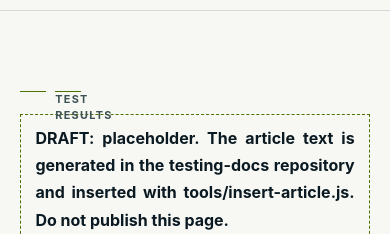
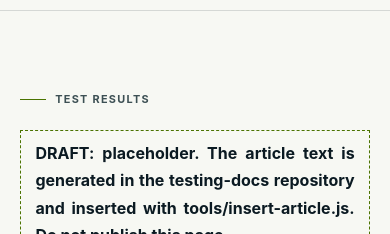
Before and after one commit to deep-proof/website, a plain HTML site: page docs/ai-agents-misread-long-documents.html in a window 390 px wide. Shown: the part 61-295 px from the top of the page. Drawn offline with Linux system fonts and the light colour scheme.

Commit message:
Article page: eyebrow label not drawn as a line; title on two lines at phone width (S6)

```diff
--- a/docs/ai-agents-misread-long-documents.html
+++ b/docs/ai-agents-misread-long-documents.html
@@ -66,7 +66,7 @@
     </header>
 
     <main id="main-content" class="legal-content">
-      <p class="eyebrow"><span></span> <span data-i18n="test_results">Test results</span></p>
+      <p class="eyebrow"><span></span> <b class="eyebrow-label" data-i18n="test_results">Test results</b></p>
       <p class="english-note" data-i18n="art_english_note">This article is available in English only. The navigation, the form and the privacy texts on this page are in your language.</p>
 <!-- ARTICLE:BEGIN sha256=b33154030349fb14c3ec8e3993f1a66b943d7131135335ce3d328e5abde7cca0 -->
 <article lang="en" class="article-copy">
--- a/docs/styles.css
+++ b/docs/styles.css
@@ -551,6 +551,7 @@ h1, h2 { font-weight: 500; }
 /* ---------- Article page (ai-agents-misread-long-documents.html) ----------
    The article body between the ARTICLE markers is generated English text; the
    frame, the form and its messages are translated. */
+.eyebrow .eyebrow-label { font-weight: inherit; }
 .english-note { max-width: 46rem; margin: 0 0 2.5rem; padding: .8rem 1rem; border-left: 2px solid var(--acid); color: var(--mist); font-size: .9rem; line-height: 1.55; }
 html[lang="en"] .english-note { display: none; }
 .article-copy { max-width: 46rem; color: var(--mist); font-size: 1.05rem; line-height: 1.7; }
@@ -604,7 +605,7 @@ html[lang="en"] .english-note { display: none; }
 .rf-result p { margin: 0 0 .7rem; color: var(--mist); }
 .rf-result #rf-success { color: var(--paper); font-weight: 650; }
 .rf-link-row a { color: var(--acid); border-bottom: 1px solid currentColor; word-break: break-all; }
-@media (max-width: 640px) { .report-request-form { grid-template-columns: 1fr; } .article-copy { font-size: 1rem; } }
+@media (max-width: 640px) { .report-request-form { grid-template-columns: 1fr; } .article-copy { font-size: 1rem; } .article-copy h1 { font-size: 2.1rem; } .report-form h2 { font-size: 1.9rem; } }
 
 [data-theme="light"] .report-request-form input:not([type="checkbox"]), [data-theme="light"] .report-request-form textarea { border-color: rgba(7, 21, 29, .25); background-color: #fff; }
 [data-theme="light"] .report-request-form input:focus, [data-theme="light"] .report-request-form textarea:focus { box-shadow: 0 0 0 2px rgba(74, 115, 0, .18); }
```
